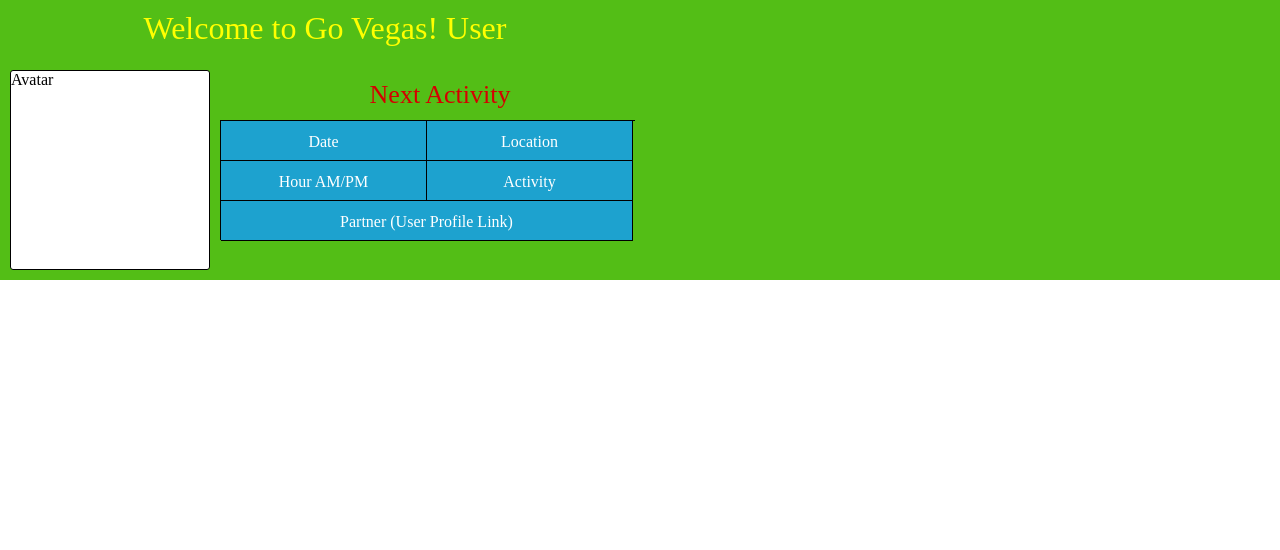
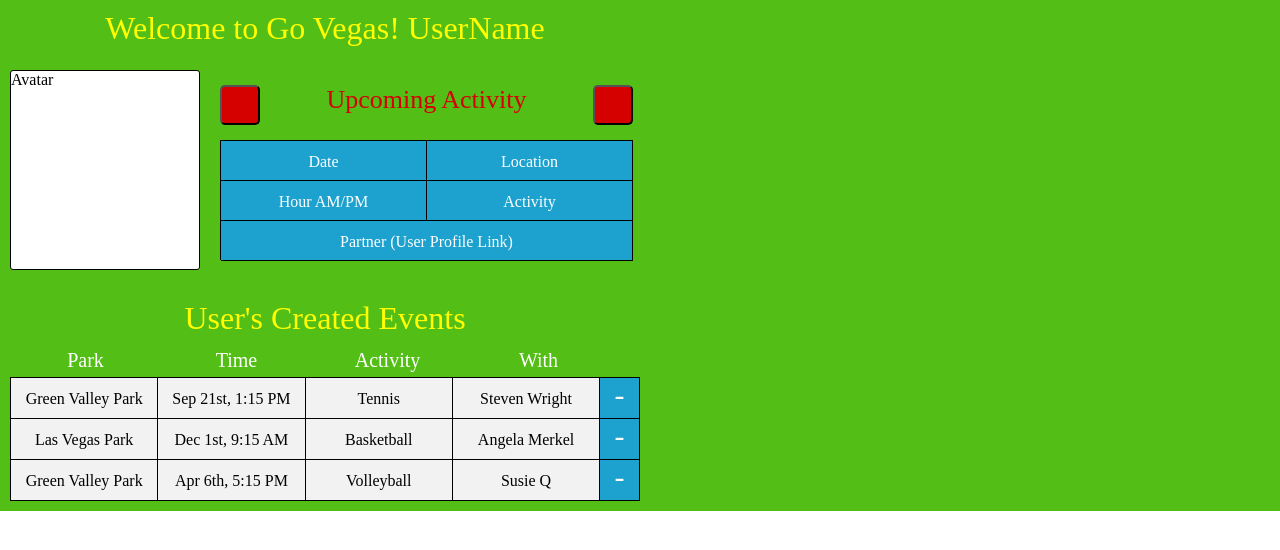
Before and after one commit to JonathanCass/finalproject, a React (Create React App) app in the folder client/: page /UserHomePage in a window 1280 px wide. Shown: the top 550 px of the page. Built offline with nearby package versions, Linux system fonts and the light colour scheme.

Commit message:
constructed user created events grid

```diff
--- a/client/src/components/UserHomePage.js
+++ b/client/src/components/UserHomePage.js
@@ -1,4 +1,5 @@
 import React from 'react'
+import UsersEvents from './UsersEvents'
 
 const styles={
     userHomeContainer:{
@@ -31,20 +32,30 @@ const styles={
     nextBlock:{
         width: 430,
         display: 'inline-block',
-        padding: 10
+        padding: 10,
+        marginLeft: 10
     },
     nextLabel:{
-        width: 430,
-        height: 40,
+        display: 'flex',
+        justifyContent: 'space-between',
+        width: 413,
+        height: 50,
         fontSize: 26,
         color: '#d50000',
         textAlign: 'center',
-        paddingLeft: 10
+        marginBottom: 10,
+        paddingTop: 5
+    },
+    arrowButton:{
+        height:40,
+        width:40,
+        borderRadius: 5,
+        background: "#D50000",
     },
     nextGrid:{
         border: 'solid 1px black',
         borderWidth: '1px 0 0 1px',
-        width: 415,
+        width: 413,
         height: 120,
     },
     gridEntry:{
@@ -80,12 +91,12 @@ class UserHomePage extends React.Component {
   render() {
     return (
       <div style={styles.userHomeContainer}>
-        <div style={styles.header}>Welcome to Go Vegas! User</div>
+        <div style={styles.header}>Welcome to Go Vegas! UserName</div>
 
         <div style={styles.userMain}>
             <div style={styles.avatar}>Avatar</div>
             <div style={styles.nextBlock}>
-                <div style={styles.nextLabel}>Next Activity</div>
+                <div style={styles.nextLabel}><button style={styles.arrowButton}></button><span>Upcoming Activity</span><button style={styles.arrowButton}></button></div>
                 <div style={styles.nextGrid}>
                     <div style={styles.gridEntry}>Date</div>
                     <div style={styles.gridEntry}>Location</div>
@@ -95,7 +106,7 @@ class UserHomePage extends React.Component {
                 </div>
             </div>
         </div>
-
+        <UsersEvents/>
       </div>
     )
   }
--- /dev/null
+++ b/client/src/components/UsersEvents.js
@@ -0,0 +1,100 @@
+import React from 'react'
+
+const styles = {
+    GridContainer:{
+        width: 650,
+        padding: 10,
+        background: '#53BE16'
+    },
+    gridLabel:{
+        width: 151,
+        height: 38,
+        color: 'white',
+        fontSize: 20,
+        display: 'inline-block',
+        lineHeight: '40px',
+        textAlign: 'center'
+    },
+    grid:{
+        width:630,
+        border: 'solid 1px black',
+        borderWidth: '1px 0 1px 1px',
+        display: 'flex',
+        marginTop: -1
+    },
+    gridBox:{
+        width: 148,
+        height: 40,
+        border: 'solid 1px black',
+        borderWidth: '0 1px 0px 0',
+        display: 'inline-block',
+        background: '#F2F2F2',
+        lineHeight: '42px',
+        textAlign: 'center',
+        overflow: 'hidden',
+    },
+    removeEntry:{
+        width: 40,
+        height: 40,
+        border: 'solid 1px black',
+        borderWidth: '0 1px 0px 0',
+        display: 'inline-block',
+        background: '#1DA2CF',
+        color: 'white',
+        textAlign: 'center',
+        fontSize: 30
+    },
+    gridHeader:{
+        height: 40,
+        paddingTop: 10,
+        width: 630,
+        fontSize: 32,
+        color: '#FFFF00',
+        textAlign: 'center',
+        display: 'block',
+        marginBottom: 10
+  },
+}
+class UsersEvents extends React.Component {
+//   constructor(props) {
+
+//    super(props)
+//   }
+
+  render() {
+    return (
+      <div style={styles.GridContainer}>
+        <div style={styles.gridHeader}>User's Created Events</div>
+        <div style={styles.gridLabel}>Park</div>
+        <div style={styles.gridLabel}>Time</div>
+        <div style={styles.gridLabel}>Activity</div>
+        <div style={styles.gridLabel}>With</div>
+
+        <div style={styles.grid}>
+            <div style={styles.gridBox}>Green Valley Park</div>
+            <div style={styles.gridBox}>Sep 21st, 1:15 PM</div>
+            <div style={styles.gridBox}>Tennis</div>
+            <div style={styles.gridBox}>Steven Wright</div>
+            <div style={styles.removeEntry}>-</div>
+        </div>
+        <div style={styles.grid}>
+            <div style={styles.gridBox}>Las Vegas Park</div>
+            <div style={styles.gridBox}>Dec 1st, 9:15 AM</div>
+            <div style={styles.gridBox}>Basketball</div>
+            <div style={styles.gridBox}>Angela Merkel</div>
+            <div style={styles.removeEntry}>-</div>
+        </div>
+        <div style={styles.grid}>
+            <div style={styles.gridBox}>Green Valley Park</div>
+            <div style={styles.gridBox}>Apr 6th, 5:15 PM</div>
+            <div style={styles.gridBox}>Volleyball</div>
+            <div style={styles.gridBox}>Susie Q</div>
+            <div style={styles.removeEntry}>-</div>
+        </div>
+
+      </div>
+    )
+  }
+}
+
+export default UsersEvents
```
